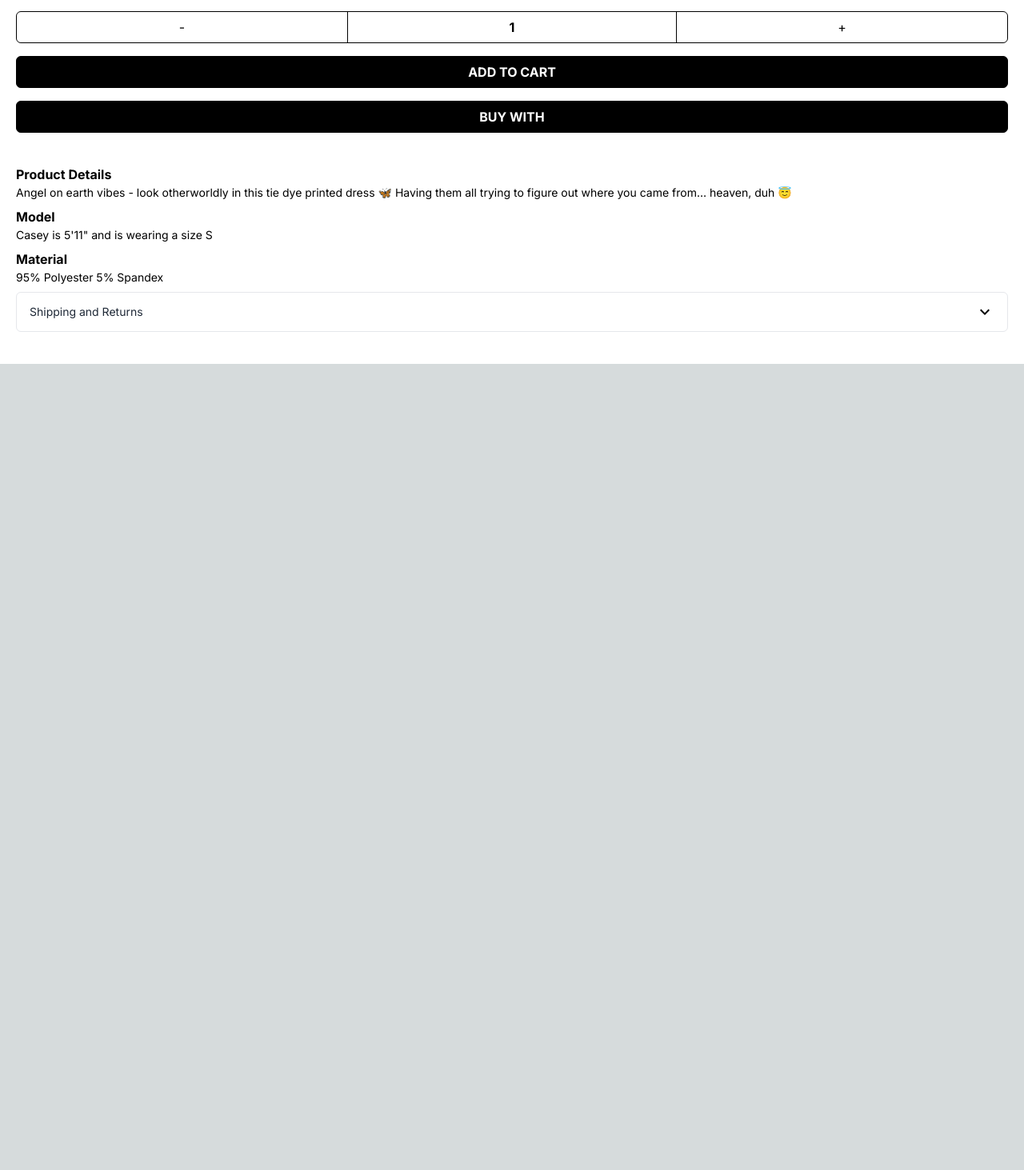
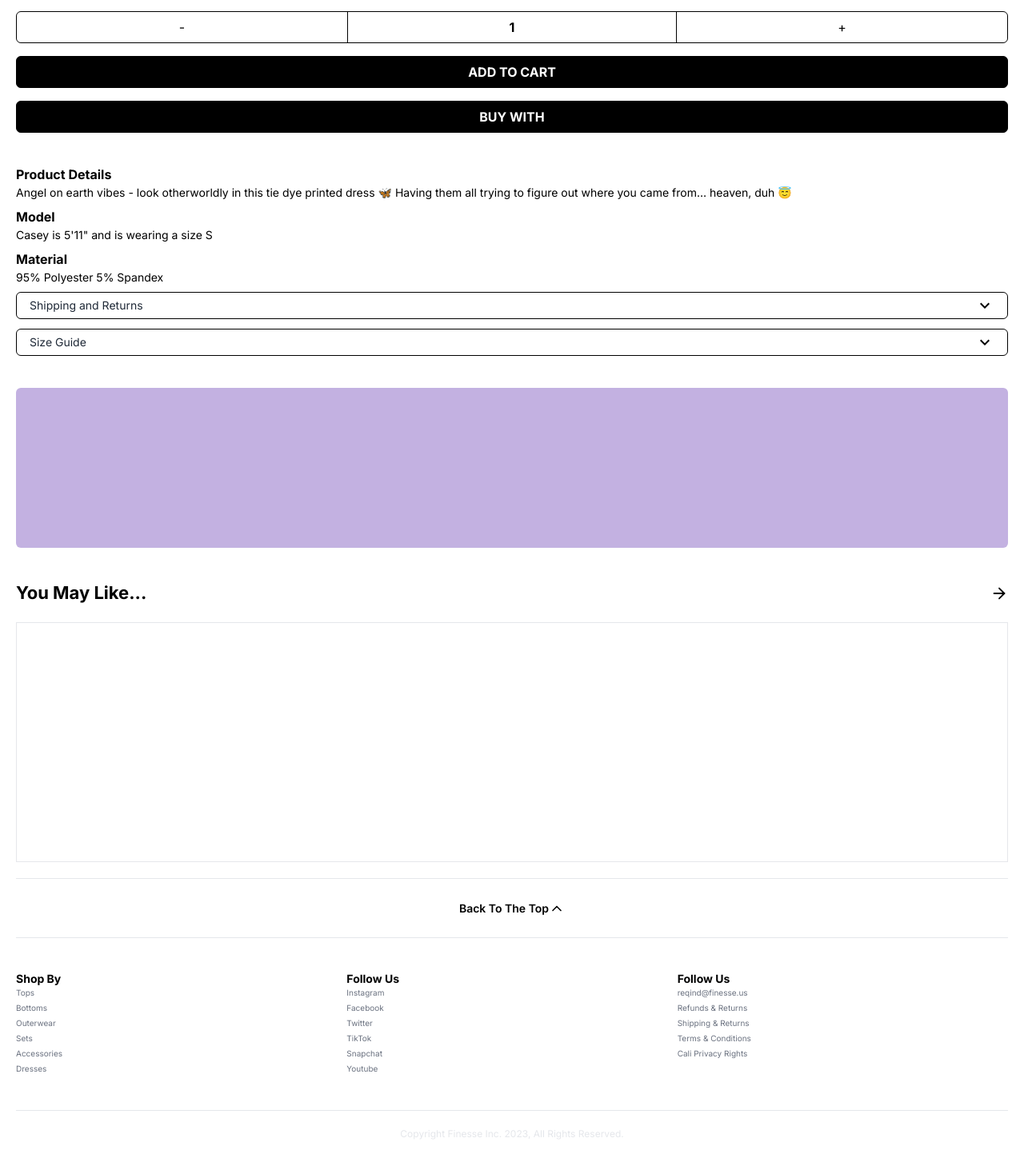
Before and after one commit to LarrySimiyu/finesse, a Next.js app in the folder take-home/: page / in a window 1280 px wide. Shown: the part 796-2259 px from the top of the page at 80% size. Before the commit the page ends 1251 px from the top, so only its background shows below. Built offline with nearby package versions, Linux system fonts and the light colour scheme.

Commit message:
more layout additions

```diff
--- a/take-home/src/pages/index.js
+++ b/take-home/src/pages/index.js
@@ -2,15 +2,28 @@ import { useState } from "react";
 
 import Image from "next/image";
 import { Inter } from "next/font/google";
-import { AlignJustify, Search } from "react-feather";
+import {
+  AlignJustify,
+  Search,
+  PlusCircle,
+  Rewind,
+  MessageCircle,
+  CreditCard,
+  ArrowRight,
+  ChevronUp,
+} from "react-feather";
 
 const inter = Inter({ subsets: ["latin"] });
 
 export default function Home() {
   const [isOpen, setIsOpen] = useState(false);
+  const [sizeGuideOpen, setSizeGuideOpen] = useState(false);
+  const toggleShipping = () => {
+    setIsOpen(!isOpen);
+  };
 
-  const toggleAccordion = () => {
-    setIsOpen(!isOpen);
+  const toggleSizeGuide = () => {
+    setSizeGuideOpen(!sizeGuideOpen);
   };
   const sizes = ["xs", "sm", "md", "lg", "xl", "1x", "2x", "3x"];
 
@@ -92,10 +105,10 @@ export default function Home() {
           <div className="text-[14px] mb-2">95% Polyester 5% Spandex</div>
         </div>
 
-        <div className="border rounded-md overflow-hidden">
+        <div className="border mb-3  border-black rounded-md overflow-hidden">
           <div
-            className="px-4 py-3 flex justify-between items-center cursor-pointer"
-            onClick={toggleAccordion}
+            className="px-4 py-3 flex justify-between items-center cursor-pointer h-8"
+            onClick={toggleShipping}
           >
             <h3 className="text-sm text-gray-800">Shipping and Returns</h3>
             <svg
@@ -111,10 +124,237 @@ export default function Home() {
             </svg>
           </div>
           {isOpen && (
-            <div className="bg-gray-100 px-4 py-3">
-              <p className="text-gray-800">WOW THIS IS COOL STUFF</p>
+            <div className="border-t border-black  px-4 py-3">
+              <div className="mb-5">
+                <p className="text-gray-800 text-[14px]">
+                  STANDARD SHIPPING <br />
+                  Free for orders over $75. <br />
+                  Within the US, the estimated transit period is 6-11 business
+                  days, depending on the delivery address.
+                  <br />
+                  Within the AU & UK, the estimated transit period is 5-11
+                  business days, depending on the delivery address. <br />
+                  Within DE, the estimated transit period is 10-15 business
+                  days, depending on the delivery address.
+                  <br />
+                </p>
+              </div>
+              <div className="mb-5">
+                <p className="text-gray-800 text-[14px]">
+                  EXPRESS SHIPPING <br />
+                  Within the US, the estimated transit period is 2-5 business
+                  days, depending on the delivery address. <br />
+                  Within the UK, the estimated transit period is 2-5 business
+                  days, depending on the delivery address
+                  <br />
+                  Express shipping is not yet available to customers in AU and
+                  DE.
+                  <br />
+                </p>
+              </div>
+
+              <div>
+                <p className="text-gray-800 text-[14px]">
+                  FREE RETURNS & EXCHANGES <br />
+                  You can return or exchange your items from domestic orders
+                  easily with free shipping by clicking<span>&nbsp;</span>
+                  <a
+                    className="text-gray-500"
+                    href="https://finesse.loopreturns.com/#/"
+                    rel="noopener noreferrer"
+                    target="_blank"
+                  >
+                    here
+                  </a>
+                  <span>&nbsp;</span>
+                  and following the returns process.
+                  <br />
+                  For free international returns shipping, just shoot us an
+                  email at<span>&nbsp;</span>
+                  <a
+                    className="text-gray-500"
+                    href="mailto:rewind@finesse.us"
+                    target="_blank"
+                    title="rewind@finesse.us"
+                    rel="noopener noreferrer"
+                  >
+                    rewind@finesse.us
+                  </a>
+                  <span>&nbsp;</span>
+                  to get it started!
+                </p>
+              </div>
             </div>
           )}
+        </div>
+
+        <div className="border  border-black rounded-md overflow-hidden">
+          <div
+            className="px-4 py-3 flex justify-between items-center cursor-pointer h-8"
+            onClick={toggleSizeGuide}
+          >
+            <h3 className="text-sm text-gray-800">Size Guide</h3>
+            <svg
+              className={`w-6 h-6 transition-transform transform ${
+                sizeGuideOpen ? "rotate-180" : ""
+              }`}
+              viewBox="0 0 24 24"
+            >
+              <path
+                fill="currentColor"
+                d="M16.59 8.59L12 13.17L7.41 8.59L6 10L12 16L18 10L16.59 8.59Z"
+              />
+            </svg>
+          </div>
+          {sizeGuideOpen && (
+            <div className="border-t border-black">
+              <table className="w-full">
+                <thead>
+                  <tr>
+                    <th>Size</th>
+                    <th>US</th>
+                    <th>Bust</th>
+                    <th>Waist</th>
+                    <th>Hip</th>
+                    <th>Inseam</th>
+                  </tr>
+                </thead>
+                <tbody>
+                  <tr>
+                    <td>XS</td>
+                    <td>0-2</td>
+                    <td>33.5"</td>
+                    <td>25.5"</td>
+                    <td>36.5"</td>
+                    <td>32"</td>
+                  </tr>
+                  <tr>
+                    <td>S</td>
+                    <td>4-6</td>
+                    <td>35"</td>
+                    <td>27"</td>
+                    <td>38"</td>
+                    <td>32"</td>
+                  </tr>
+                  <tr>
+                    <td>M</td>
+                    <td>8-10</td>
+                    <td>37"</td>
+                    <td>29"</td>
+                    <td>40"</td>
+                    <td>32"</td>
+                  </tr>
+                  <tr>
+                    <td>L</td>
+                    <td>12-14</td>
+                    <td>39"</td>
+                    <td>31"</td>
+                    <td>42"</td>
+                    <td>32"</td>
+                  </tr>
+                  <tr>
+                    <td>XL</td>
+                    <td>14-16</td>
+                    <td>41"</td>
+                    <td>33"</td>
+                    <td>44"</td>
+                    <td>32"</td>
+                  </tr>
+                  <tr>
+                    <td>1X</td>
+                    <td>16-18</td>
+                    <td>45"</td>
+                    <td>40"</td>
+                    <td>50"</td>
+                    <td>33.5"</td>
+                  </tr>
+                  <tr>
+                    <td>2X</td>
+                    <td>18-20</td>
+                    <td>47"</td>
+                    <td>42"</td>
+                    <td>52"</td>
+                    <td>33.5"</td>
+                  </tr>
+                  <tr>
+                    <td>3X</td>
+                    <td>20-22</td>
+                    <td>49"</td>
+                    <td>44"</td>
+                    <td>54"</td>
+                    <td>33.5"</td>
+                  </tr>
+                </tbody>
+              </table>
+            </div>
+          )}
+        </div>
+
+        <div className="bg-[#C3B1E1] h-[200px] rounded-md my-10">
+          {/* <div className="flex items-center justify-center border">
+            <PlusCircle size={40} color="gray" />
+            <p className="ml-2 text-[12px] font-bold text-gray-500">
+              SIZE INCLUSIVE UP TO 3X
+            </p>
+          </div>
+          <div className="flex items-center justify-start">
+            <Rewind size={40} color="gray" />
+            <p>EASY RETUNRS & EXCHANGES</p>
+          </div>
+          <div className="flex items-center justify-start">
+            <MessageCircle size={40} color="gray" />
+            <p>24/7 CUSTOMER SERVICE</p>
+          </div>
+          <div className="flex items-center justify-start">
+            <CreditCard size={40} color="gray" />
+            <p>FLEXIBLE PAYMENT OPTIONS</p>
+          </div> */}
+        </div>
+        <div className="flex items-center justify-between">
+          <h1 className="font-bold text-[22px]">You May Like...</h1>
+          <a href="https://finesse.us/collections/all?sort_by=best-selling">
+            <ArrowRight size={22} />
+          </a>
+        </div>
+        {/* horizantal scroll */}
+        <div className="w-full h-[300px] border mt-5"></div>
+        <div
+          className="w-full h-[75px] border-t border-b flex justify-center items-center mt-5 font-semibold text-[14px]"
+          onClick={() => window.scrollTo({ top: 0, behavior: "smooth" })}
+        >
+          Back To The Top <ChevronUp size={20} />
+        </div>
+        <div className="flex my-10">
+          <div className=" w-1/3 text-gray-500">
+            <div className="font-bold text-[14px] text-black">Shop By</div>
+            <p className="text-[10px] mb-1">Tops</p>
+            <p className="text-[10px] mb-1">Bottoms</p>
+            <p className="text-[10px] mb-1">Outerwear</p>
+            <p className="text-[10px] mb-1">Sets</p>
+            <p className="text-[10px] mb-1">Accessories</p>
+            <p className="text-[10px] mb-1">Dresses</p>
+          </div>
+          <div className=" w-1/3 text-gray-500">
+            <div className="font-bold text-[14px] text-black">Follow Us</div>
+            <p className="text-[10px] mb-1">Instagram</p>
+            <p className="text-[10px] mb-1">Facebook</p>
+            <p className="text-[10px] mb-1">Twitter</p>
+            <p className="text-[10px] mb-1">TikTok</p>
+            <p className="text-[10px] mb-1">Snapchat</p>
+            <p className="text-[10px] mb-1">Youtube</p>
+          </div>
+
+          <div className=" w-1/3 text-gray-500">
+            <div className="font-bold text-[14px] text-black">Follow Us</div>
+            <p className="text-[10px] mb-1">reqind@finesse.us</p>
+            <p className="text-[10px] mb-1">Refunds & Returns</p>
+            <p className="text-[10px] mb-1">Shipping & Returns</p>
+            <p className="text-[10px] mb-1">Terms & Conditions</p>
+            <p className="text-[10px] mb-1">Cali Privacy Rights</p>
+          </div>
+        </div>
+        <div className="text-gray-200 border-t text-[12px] flex justify-center pt-5 items-center">
+          Copyright Finesse Inc. 2023, All Rights Reserved.
         </div>
       </div>
     </main>
```
